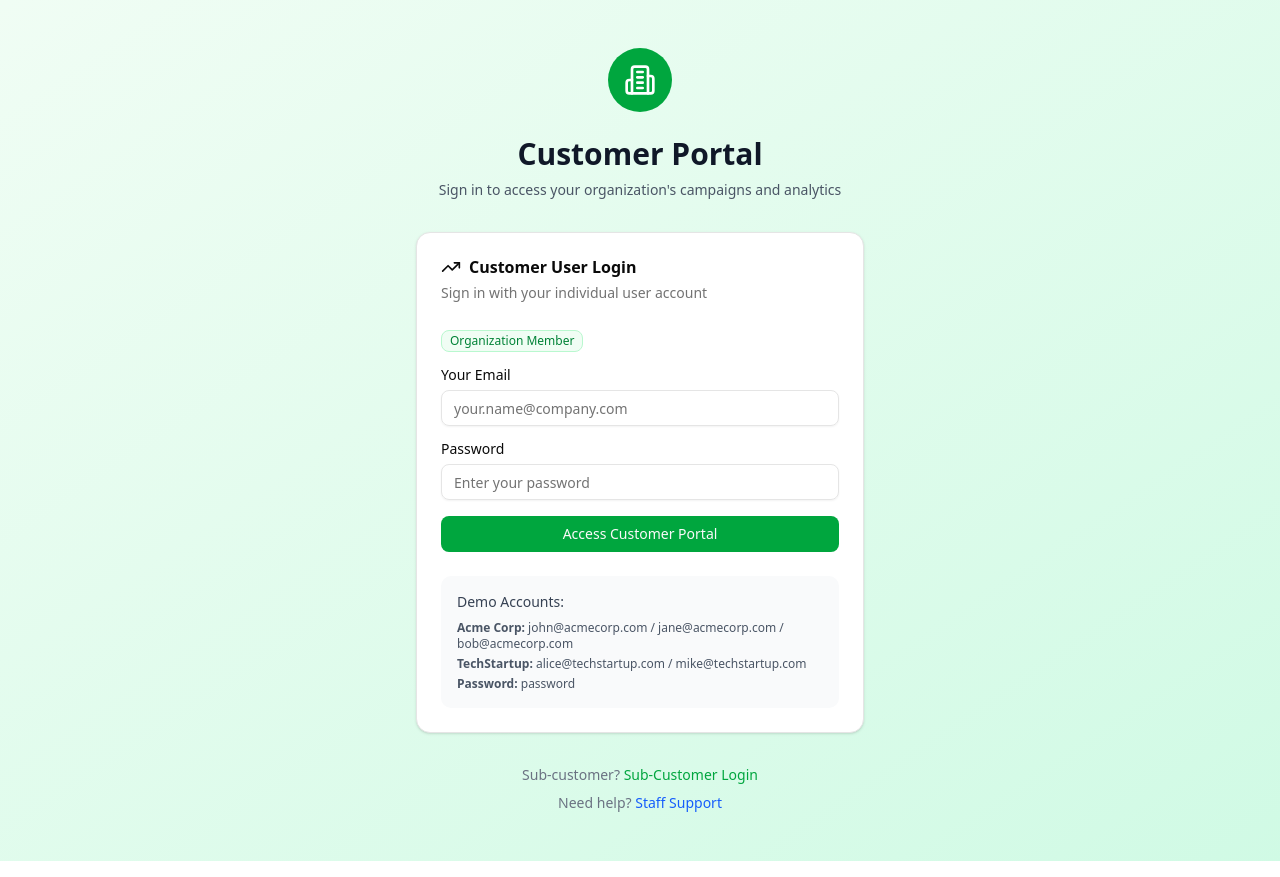
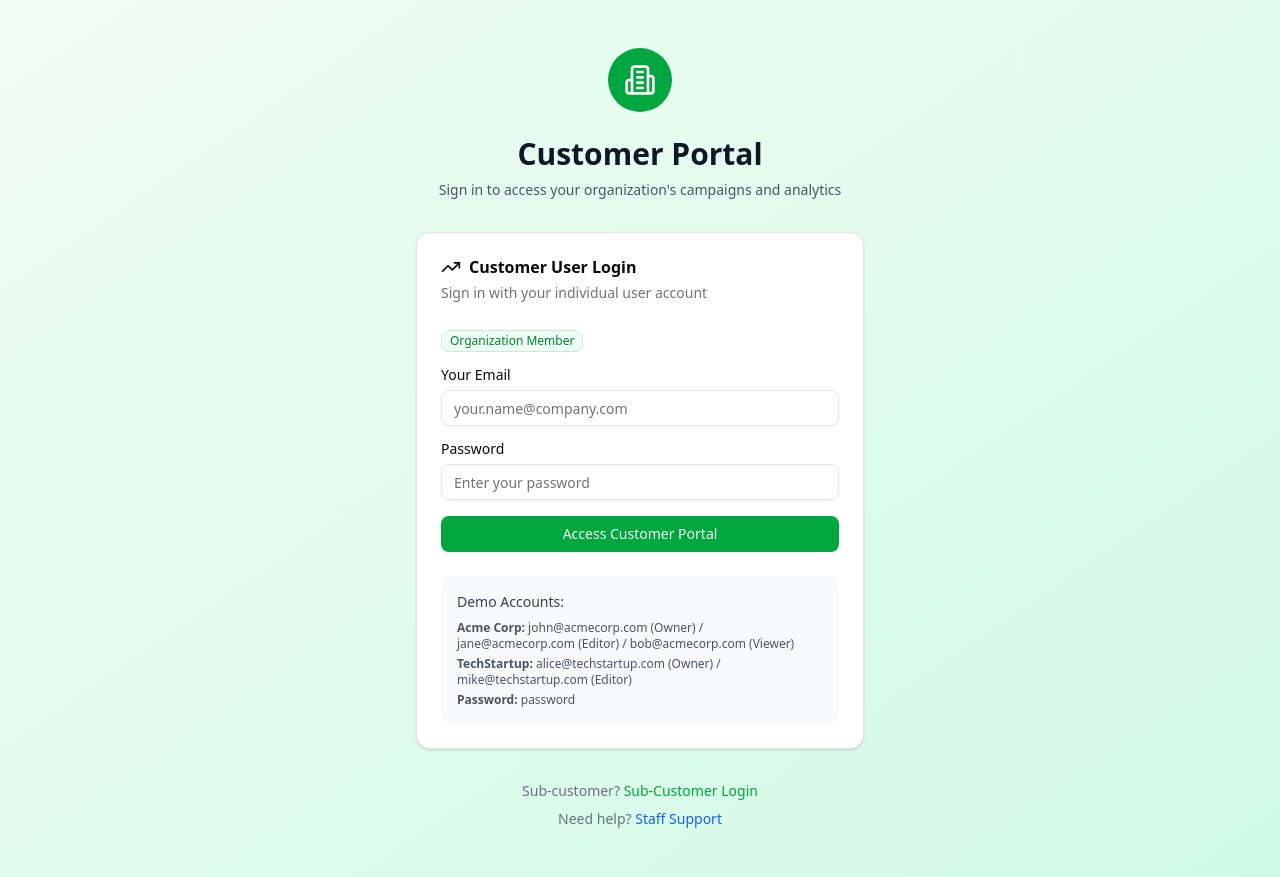
Before and after one commit to alexscalia/nextjs-madgicx, a Next.js app: page /auth/customer/signin in a window 1280 px wide. Built offline with nearby package versions, Linux system fonts and the light colour scheme.

Commit message:
Improve customer role naming: use Owner, Editor, Viewer - Rename Customer Admin to Owner for clearer hierarchy - Rename Customer Editor to Editor for simplicity - Keep Viewer as is (already clear) - Update demo accounts descriptions to show roles - More intuitive and standard role naming convention

```diff
--- a/app/auth/customer/signin/page.tsx
+++ b/app/auth/customer/signin/page.tsx
@@ -131,8 +131,8 @@ export default function CustomerSignIn() {
             <div className="mt-6 p-4 bg-gray-50 rounded-lg">
               <p className="text-sm font-medium text-gray-700 mb-2">Demo Accounts:</p>
               <div className="space-y-1 text-xs text-gray-600">
-                <p><strong>Acme Corp:</strong> john@acmecorp.com / jane@acmecorp.com / bob@acmecorp.com</p>
-                <p><strong>TechStartup:</strong> alice@techstartup.com / mike@techstartup.com</p>
+                <p><strong>Acme Corp:</strong> john@acmecorp.com (Owner) / jane@acmecorp.com (Editor) / bob@acmecorp.com (Viewer)</p>
+                <p><strong>TechStartup:</strong> alice@techstartup.com (Owner) / mike@techstartup.com (Editor)</p>
                 <p><strong>Password:</strong> password</p>
               </div>
             </div>
--- a/prisma/seed.ts
+++ b/prisma/seed.ts
@@ -35,15 +35,15 @@ async function main() {
   // Create customer roles
   const customerAdminRole = await prisma.customerRole.create({
     data: {
-      name: 'Customer Admin',
-      description: 'Full access to customer account and can manage other users'
+      name: 'Owner',
+      description: 'Full access to organization account and can manage other users'
     }
   })
   console.log(`✅ Created customer role: ${customerAdminRole.name}`)
 
   const customerEditorRole = await prisma.customerRole.create({
     data: {
-      name: 'Customer Editor',
+      name: 'Editor',
       description: 'Can manage campaigns and view reports'
     }
   })
@@ -51,7 +51,7 @@ async function main() {
 
   const customerViewerRole = await prisma.customerRole.create({
     data: {
-      name: 'Customer Viewer',
+      name: 'Viewer',
       description: 'Read-only access to campaigns and reports'
     }
   })
```
